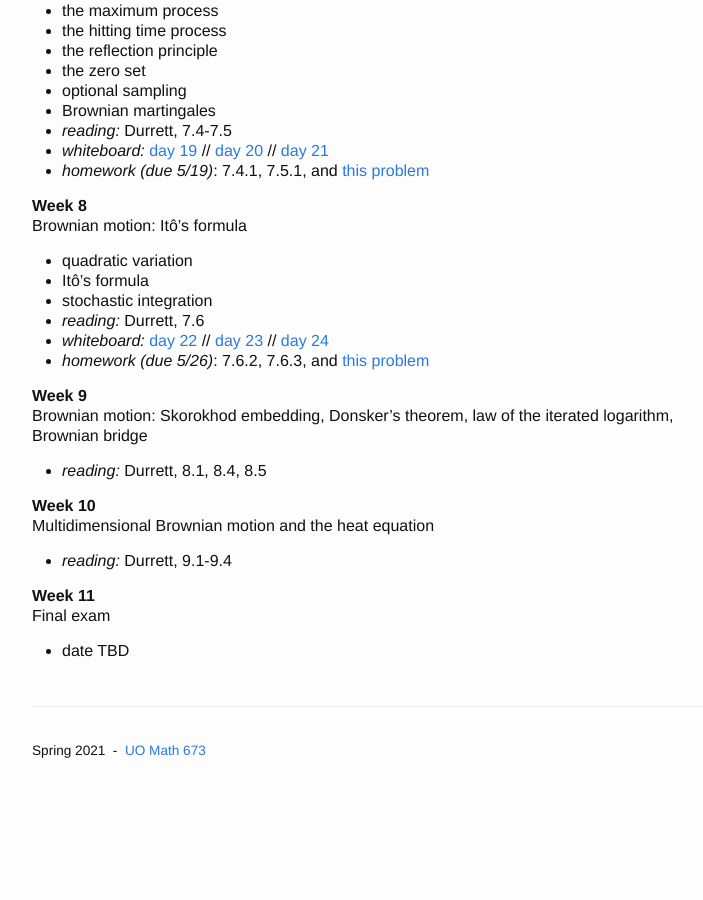
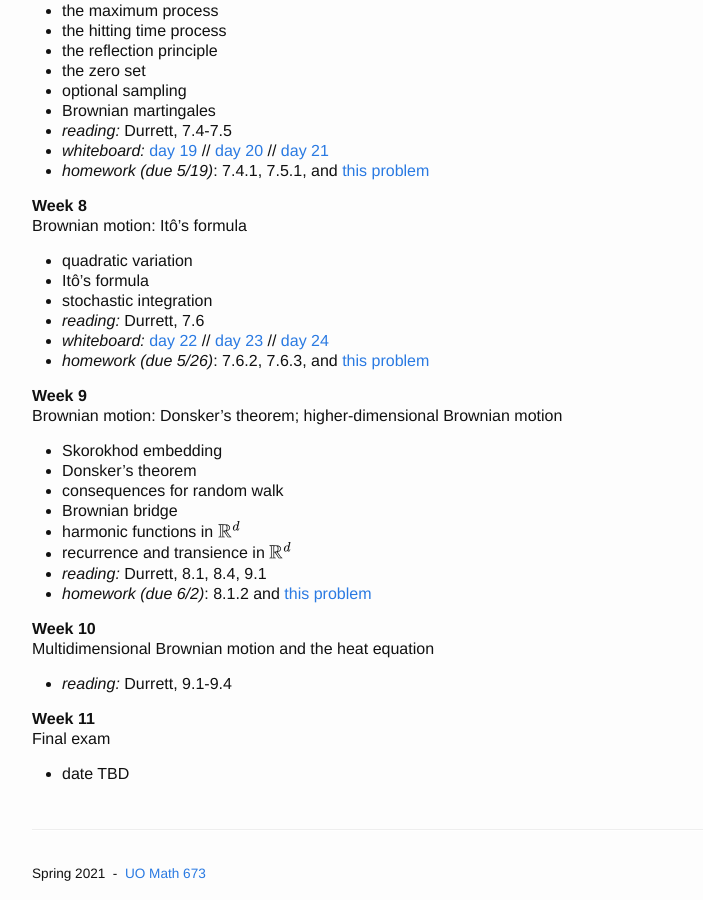
Before and after one commit to petrelharp/probability_theory, a Jekyll site: the page built from pages/schedule.md, in a window 1280 px wide and 900 px high, scrolled down 1444 px. Shown: the whole window, without its empty margins (258-961 px from the left). Built offline with Jekyll 4.4.1, drawn with Linux system fonts in a browser that asks for light colours; before the commit the page ends 2221 px from its top, so only the background shows below that.

Commit message:
schedule

```diff
--- a/pages/schedule.md
+++ b/pages/schedule.md
@@ -102,9 +102,16 @@ Week 8
 
 Week 9
 
-: Brownian motion: Skorokhod embedding, Donsker's theorem, law of the iterated logarithm, Brownian bridge
+: Brownian motion: Donsker's theorem; higher-dimensional Brownian motion
 
-    - *reading:* Durrett, 8.1, 8.4, 8.5
+    - Skorokhod embedding
+    - Donsker's theorem
+    - consequences for random walk
+    - Brownian bridge
+    - harmonic functions in $\mathbb{R}^d$
+    - recurrence and transience in $\mathbb{R}^d$
+    - *reading:* Durrett, 8.1, 8.4, 9.1
+    - *homework (due 6/2)*: 8.1.2 and [this problem](../problems/skorokhod.html)
 
 
 Week 10
```
Also changed, not shown: problems/skorokhod.md (added, +17 -0 lines).
